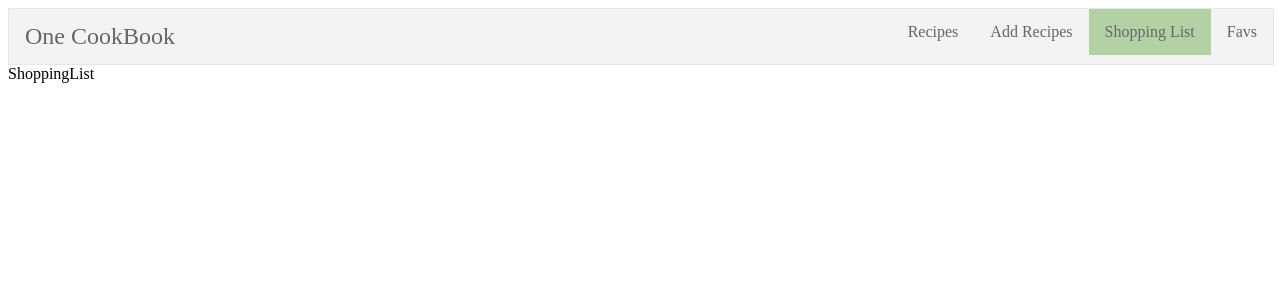
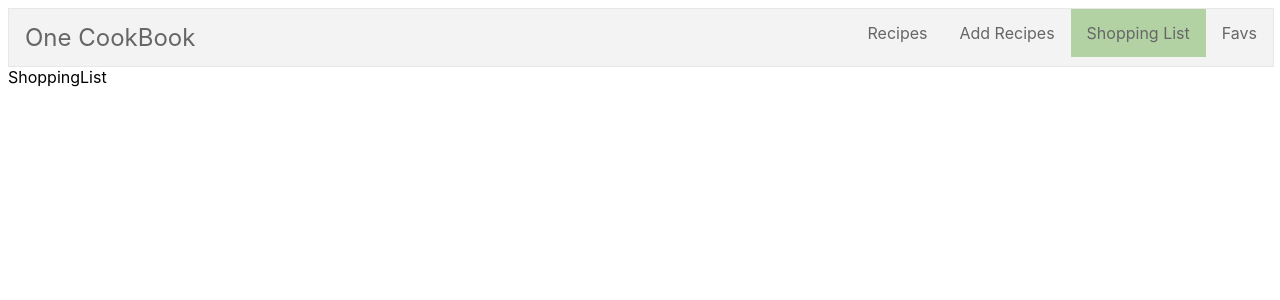
Before and after one commit to leemelisa/cook-book, a React (Create React App) app in the folder one-cookbook/client/: page /shoppinglist in a window 1280 px wide. Shown: the top 300 px of the page. Built offline with nearby package versions, Linux system fonts and the light colour scheme.

Commit message:
fixed bug where navbar would add path to the url and add 404 page

```diff
--- a/one-cookbook/client/src/App.js
+++ b/one-cookbook/client/src/App.js
@@ -6,27 +6,19 @@ import Favorite from './components/favorite/Favorite';
 import ShoppingList from './components/shoppingList/ShoppingList';
 import Home from './components/layouts/Home';
 import Nav from './components/layouts/Nav';
+import NotFound from './components/pages/NotFound';
 
 function App() {
   return (
 		<BrowserRouter>
 			<Nav />
 			<Switch>
-				<Route path='/' exact>
-					<Home />
-				</Route>
-				<Route path='/recipe' exact>
-					<RecipeDetail />
-				</Route>
-				<Route path='/recipe/add' exact>
-					<RecipeAdd />
-				</Route>
-				<Route path='/favorite' exact>
-					<Favorite />
-				</Route>
-				<Route path='/shoppinglist' exact>
-					<ShoppingList />
-				</Route>
+				<Route path='/' exact component={Home} />
+				<Route path='/recipe' exact component={RecipeDetail} />
+				<Route path='/recipe/add' exact component={RecipeAdd} />
+				<Route path='/favorite' exact component={Favorite} />
+				<Route path='/shoppinglist' exact component={ShoppingList} />
+				<Route component={NotFound} />
 			</Switch>
 		</BrowserRouter>
   );
--- a/one-cookbook/client/src/components/layouts/Nav.js
+++ b/one-cookbook/client/src/components/layouts/Nav.js
@@ -26,12 +26,12 @@ class Nav extends React.Component {
                         </NavLink>
                     </li>
                     <li>
-                        <NavLink exact to='recipe/add'>
+                        <NavLink exact to='/recipe/add'>
                             Add Recipes
                         </NavLink>
                     </li>
                     <li>
-                        <NavLink exact to='recipe'>
+                        <NavLink exact to='/recipe'>
                             Recipes
                         </NavLink>
                     </li>
--- /dev/null
+++ b/one-cookbook/client/src/components/pages/NotFound.js
@@ -0,0 +1,12 @@
+import React from 'react';
+import './NotFound';
+
+const NotFound = () => {
+    return(
+        <div className="error_wrapper">
+            <h1>404 - Page Not Found</h1>
+        </div>
+    );
+};
+
+export default NotFound;
--- /dev/null
+++ b/one-cookbook/client/src/components/pages/NotFound.scss
@@ -0,0 +1,3 @@
+.error_wrapper {
+    padding: 53px 0 0;
+}
--- a/one-cookbook/client/src/components/recipe/RecipeDetail.js
+++ b/one-cookbook/client/src/components/recipe/RecipeDetail.js
@@ -10,4 +10,4 @@ class RecipeDetail extends React.Component {
     }
 }
 
-export default RecipeDetail
+export default RecipeDetail;
--- /dev/null
+++ b/one-cookbook/client/src/index.css
@@ -0,0 +1,9 @@
+body {
+    font-family: -apple-system, BlinkMacSystemFont, 'Segoe UI', Roboto, Oxygen, Ubuntu, Cantarell, 'Open Sans', 'Helvetica Neue', sans-serif;
+    -webkit-font-smoothing: antialiased;
+    -moz-osx-font-smoothing: grayscale;
+}
+
+code {
+    font-family: 'Courier New', Courier, monospace;
+}
--- a/one-cookbook/client/src/index.js
+++ b/one-cookbook/client/src/index.js
@@ -2,6 +2,7 @@ import React from 'react';
 import ReactDOM from 'react-dom';
 import App from './App';
 import * as serviceWorker from './serviceWorker';
+import './index.css';
 
 ReactDOM.render(
     <App />,
```
